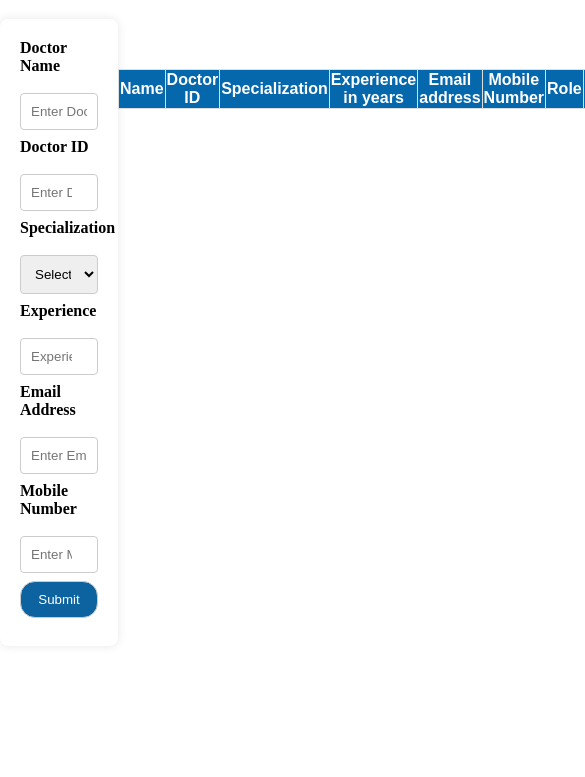
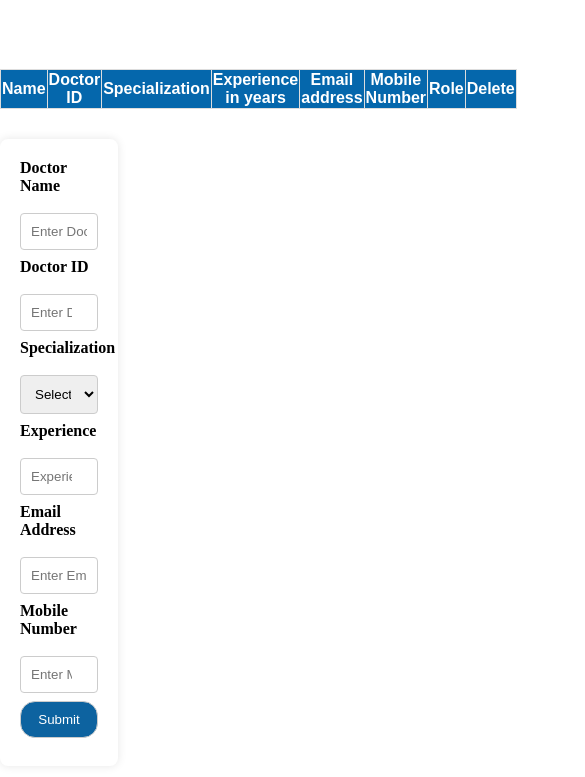
Before and after one commit to Shiakh0112/Hospital---Doctor-Records, a plain HTML site: page index.html in a window 390 px wide. Shown: the part 61-838 px from the top of the page, 585 px wide, since content can reach past the window. Drawn offline with Linux system fonts and the light colour scheme.

Commit message:
Update index.css

```diff
--- a/index.css
+++ b/index.css
@@ -81,3 +81,9 @@ table th {
 table tbody tr:hover {
   background-color: rgb(139 170 206);
 }
+@media (max-width: 1268px) {
+  #Container {
+    flex-direction: column-reverse;
+    gap: 30px;
+  }
+}
```
